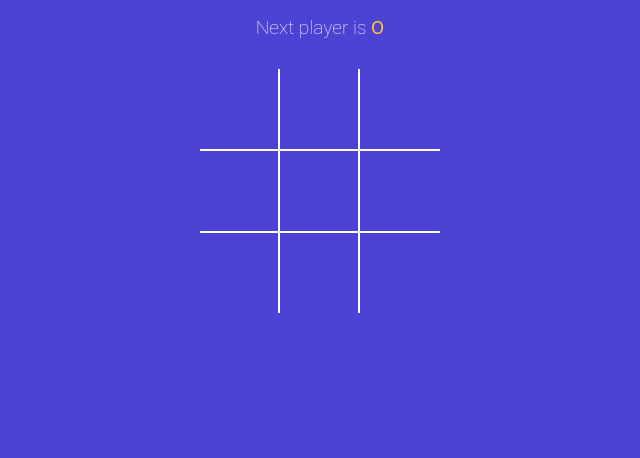
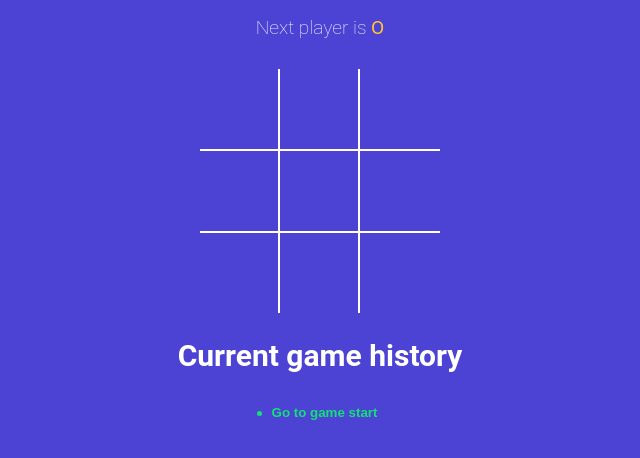
Before and after one commit to PedC18/TicTacToeReact, a React (Vite) app: page / in a window 1280 px wide. Shown: the top 458 px of the page, without its empty margins (320-960 px from the left). Built offline with nearby package versions, Linux system fonts and the light colour scheme.

Commit message:
Added game history

```diff
--- a/src/App.jsx
+++ b/src/App.jsx
@@ -2,36 +2,72 @@ import { useState } from 'react';
 import './style.scss';
 import Board from './components/Board';
 import calculateWinner from './Winner';
+import History from './components/History';
 import StatusMessage from './components/StatusMessage';
 
 function App() {
-  const [squares, setSquares] = useState(Array(9).fill(null));
-  const [isXNext, setIsXNext] = useState(false);
+  const [history, setHistory] = useState([
+    { squares: Array(9).fill(null), isXNext: false }
+  ]);
+  const [currentMove, setCurrentMove] = useState(0);
 
-  const winner = calculateWinner(squares);
+  const gamingBoard = history[currentMove];
+
+  const winner = calculateWinner(gamingBoard.squares);
 
   const handleSquareClick = clcikedPosition => {
-    if (squares[clcikedPosition] || winner) {
+    if (gamingBoard.squares[clcikedPosition] || winner) {
       return;
     }
 
-    setSquares(currentSquares => {
-      return currentSquares.map((squareValue, position) => {
-        if (clcikedPosition === position) {
-          return isXNext ? 'X' : 'O';
+    setHistory(currentHistory => {
+      const isTraversing = currentMove + 1 !== history.length;
+
+      const lastGameState = isTraversing
+        ? currentHistory[currentMove]
+        : currentHistory[currentHistory.length - 1];
+
+      const nextGameState = lastGameState.squares.map(
+        (squareValue, position) => {
+          if (clcikedPosition === position) {
+            return lastGameState.isXNext ? 'X' : 'O';
+          }
+
+          return squareValue;
         }
+      );
 
-        return squareValue;
+      const base = isTraversing
+        ? currentHistory.slice(0, currentHistory.indexOf(lastGameState) + 1)
+        : currentHistory;
+
+      return base.concat({
+        squares: nextGameState,
+        isXNext: !lastGameState.isXNext
       });
     });
 
-    setIsXNext(currentIsXNext => !currentIsXNext);
+    // setIsXNext(currentIsXNext => !currentIsXNext);
+    setCurrentMove(move => move + 1);
+  };
+
+  const moveTo = move => {
+    setCurrentMove(move);
   };
 
   return (
     <div className="app">
-      <StatusMessage winner={winner} isXNext={isXNext} squares={squares} />
-      <Board squares={squares} handleSquareClick={handleSquareClick} />
+      <StatusMessage winner={winner} gamingBoard={gamingBoard} />
+      <Board
+        squares={gamingBoard.squares}
+        handleSquareClick={handleSquareClick}
+      />
+      <h2>Current game history</h2>
+      <History
+        history={history}
+        moveTo={moveTo}
+        currentMove={currentMove}
+      ></History>
     </div>
   );
 }
--- /dev/null
+++ b/src/components/History.jsx
@@ -0,0 +1,21 @@
+const History = ({ history, moveTo, currentMove }) => {
+  return (
+    <div className="history-wrapper">
+      <ul className="history">
+        {history.map((_, index) => (
+          <li key={index}>
+            <button
+              type="button"
+              className={`btn-move ${currentMove === index ? 'active' : ''}`}
+              onClick={() => moveTo(index)}
+            >
+              {index === 0 ? 'Go to game start' : `Go to move ${index}`}
+            </button>
+          </li>
+        ))}
+      </ul>
+    </div>
+  );
+};
+
+export default History;
--- a/src/components/StatusMessage.jsx
+++ b/src/components/StatusMessage.jsx
@@ -1,4 +1,5 @@
-const StatusMessage = ({ winner, isXNext, squares }) => {
+const StatusMessage = ({ winner, gamingBoard }) => {
+  const { squares, isXNext } = gamingBoard;
   const noMovesLeft = squares.every(squareValue => squareValue !== null);
 
   const player = isXNext ? 'X' : 'O';
```
